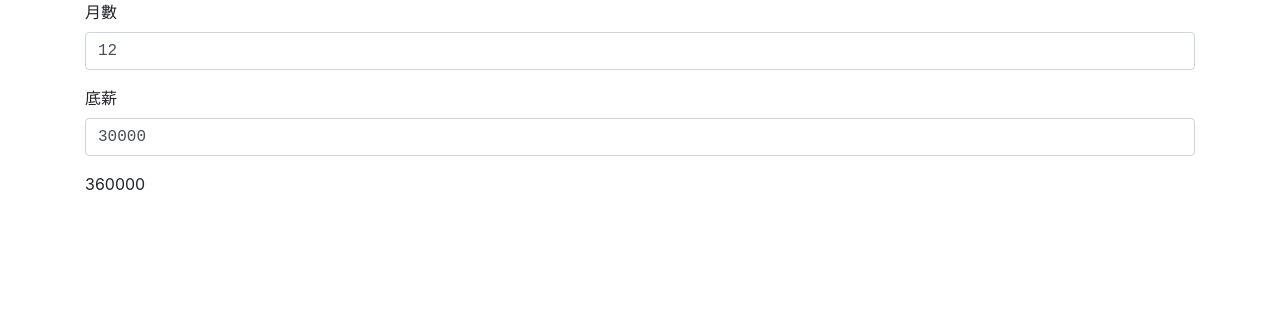
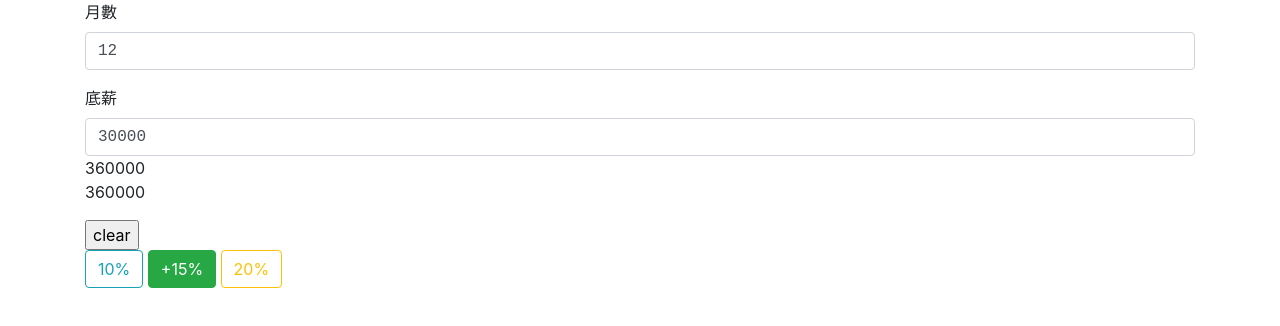
Before and after one commit to tzulinglin/hunter-tools, a plain HTML site: page budget.html in a window 1280 px wide. Drawn offline with nearby package versions, Linux system fonts and the light colour scheme.

Commit message:
Add Button

```diff
--- a/budget.html
+++ b/budget.html
@@ -21,22 +21,44 @@
             <div class="form-group">
               <label for="basemonthlypay">底薪</label>
               <input type="text" class="form-control monotext" id="basemonthlypay" value="30000">
+              <div id="total"></div>
+              <div id="expectation"></div>
             </div>
+            <input id="reset" type="reset" value="clear" />
           </form>
-          <div id="total">
-
-          </div>
+          <button id="plus10percent" type="button" class="btn btn-outline-info">10%</button>
+          <button id="plus15percent" type="button" class="btn btn-success">+15%</button>
+          <button id="plus20percent" type="button" class="btn btn-outline-warning">20%</button>
     </div>
     <Script>
         const $month = $('#months')
-        const $base = $("#basemonthlypay")
-        const $result = $("#total")
+        const $base = $('#basemonthlypay')
+        const $result = $('#total')
+        const $expectation = $('#expectation')
+        let expectation=1
         function 計算機() {
             $result.text($month.val() * $base.val())
+            $expectation.text(
+                Math.round($month.val() * $base.val() * expectation)
+            )
         }
         $month.on('change', 計算機)
         $base.on('change', 計算機)
+        $('#reset').on('click', 計算機)
+        $('#plus10percent').on('click', function() {
+            expectation = 1.10
+            計算機()
+        })
+        $('#plus15percent').on('click', function() {
+            expectation = 1.15
+            計算機()
+        })
+        $('#plus20percent').on('click', function() {
+            expectation = 1.20
+            計算機()
+        })
         $(document).ready(計算機)
+
     </Script>
 </body>
 </html>
```
